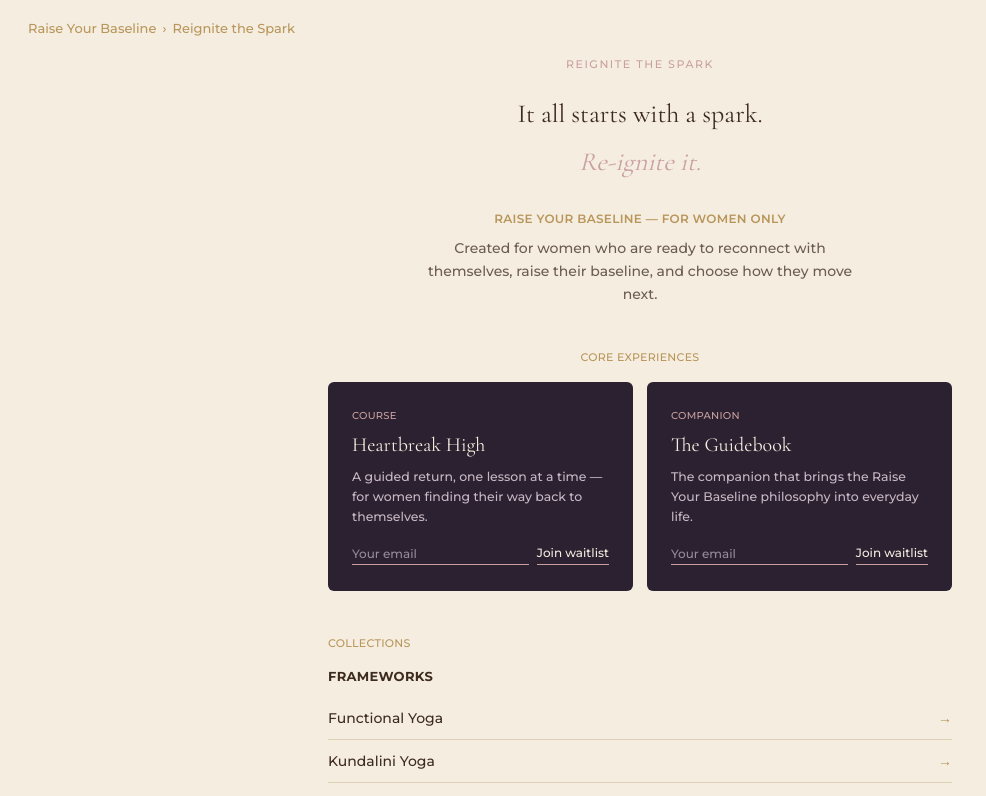
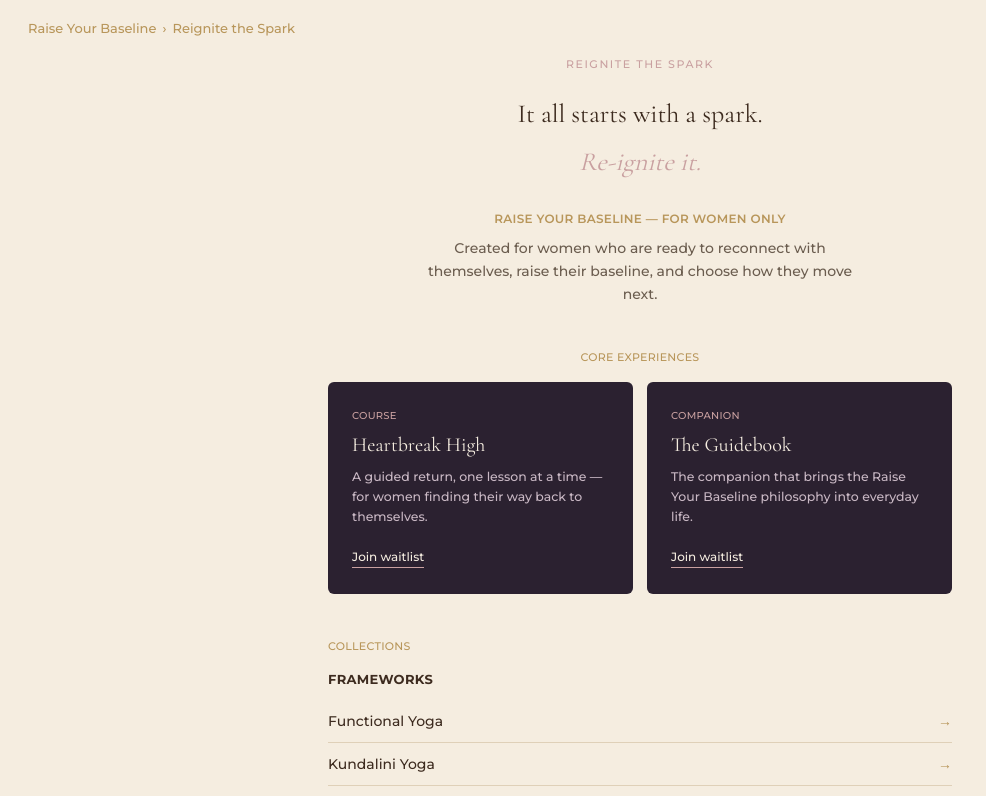
Before and after one commit to RaiseYourBaseline/raiseyourbaseline, a Next.js app: page /reignite-the-spark in a window 1280 px wide. Shown: the top 796 px of the page, without its empty margins (0-986 px from the left). Built offline with nearby package versions, Linux system fonts and the light colour scheme.

Commit message:
Update waitlist join method to use links
Replaced forms with links for joining waitlist.

```diff
--- a/app/reignite-the-spark/page.tsx
+++ b/app/reignite-the-spark/page.tsx
@@ -45,22 +45,14 @@ export default function ReigniteTheSparkPage() {
               A guided return, one lesson at a time — for women finding their way back to
               themselves.
             </p>
-                        <form action="https://formspree.io/f/mrpzlekv" method="POST" className="flex gap-2">
-              <input type="hidden" name="product" value="Heartbreak High" />
-              <input
-                type="email"
-                name="email"
-                required
-                placeholder="Your email"
-                className="flex-1 min-w-0 bg-transparent border-b border-rts-rose text-rts-cardText text-xs placeholder:text-rts-cardBody/70 focus:outline-none py-0.5"
-              />
-              <button
-                type="submit"
-                className="text-xs text-rts-cardText border-b border-rts-rose pb-0.5 whitespace-nowrap"
-              >
-                Join waitlist
-              </button>
-            </form>
+                                   <a
+              href="https://5oj2s4.share-na3.hsforms.com/2NGIXKraTTY6ZIg_SpIWlMA"
+              target="_blank"
+              rel="noopener noreferrer"
+              className="text-xs text-rts-cardText border-b border-rts-rose pb-0.5 inline-block"
+            >
+              Join waitlist
+            </a>
           </div>
           <div className="bg-rts-card rounded-md px-6 py-[26px]">
             <div className="text-[10px] uppercase tracking-wide text-rts-rose mb-2">Companion</div>
@@ -68,22 +60,14 @@ export default function ReigniteTheSparkPage() {
             <p className="text-[12.5px] text-rts-cardBody leading-relaxed mb-4">
               The companion that brings the Raise Your Baseline philosophy into everyday life.
             </p>
-                        <form action="https://formspree.io/f/mrpzlekv" method="POST" className="flex gap-2">
-              <input type="hidden" name="product" value="The Guidebook" />
-              <input
-                type="email"
-                name="email"
-                required
-                placeholder="Your email"
-                className="flex-1 min-w-0 bg-transparent border-b border-rts-rose text-rts-cardText text-xs placeholder:text-rts-cardBody/70 focus:outline-none py-0.5"
-              />
-              <button
-                type="submit"
-                className="text-xs text-rts-cardText border-b border-rts-rose pb-0.5 whitespace-nowrap"
-              >
-                Join waitlist
-              </button>
-            </form>
+                                   <a
+              href="https://5oj2s4.share-na3.hsforms.com/2NGIXKraTTY6ZIg_SpIWlMA"
+              target="_blank"
+              rel="noopener noreferrer"
+              className="text-xs text-rts-cardText border-b border-rts-rose pb-0.5 inline-block"
+            >
+              Join waitlist
+            </a>
           </div>
         </div>
 
```
